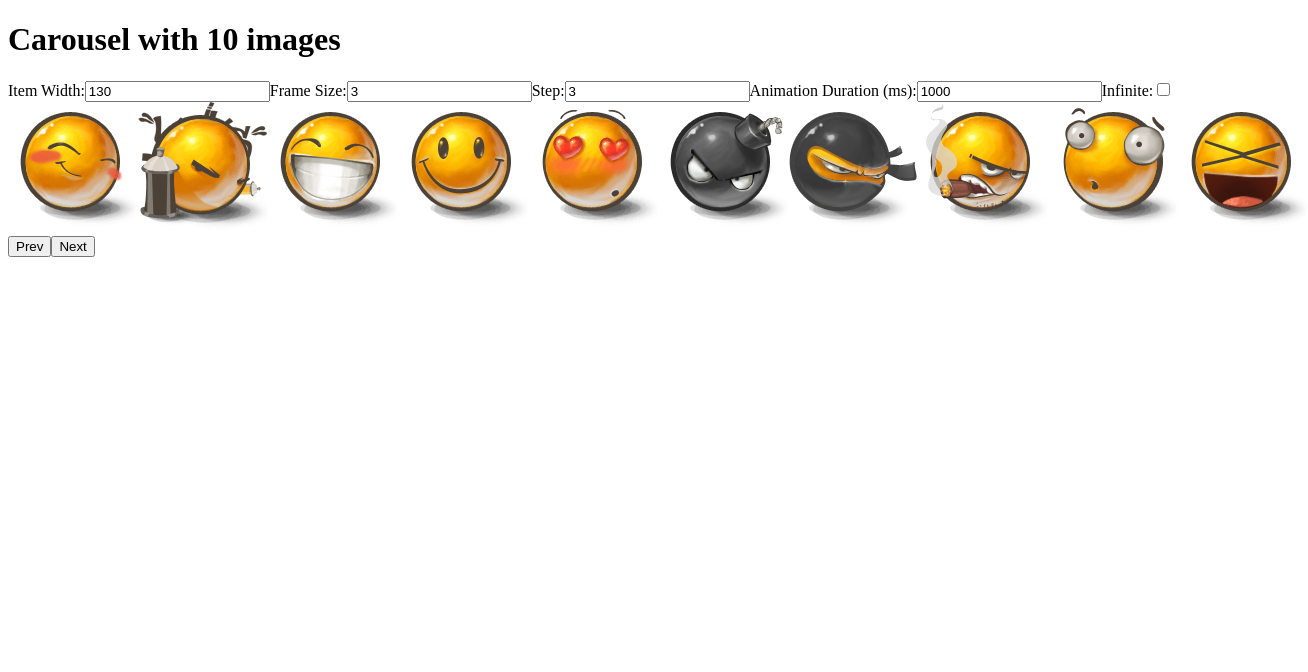
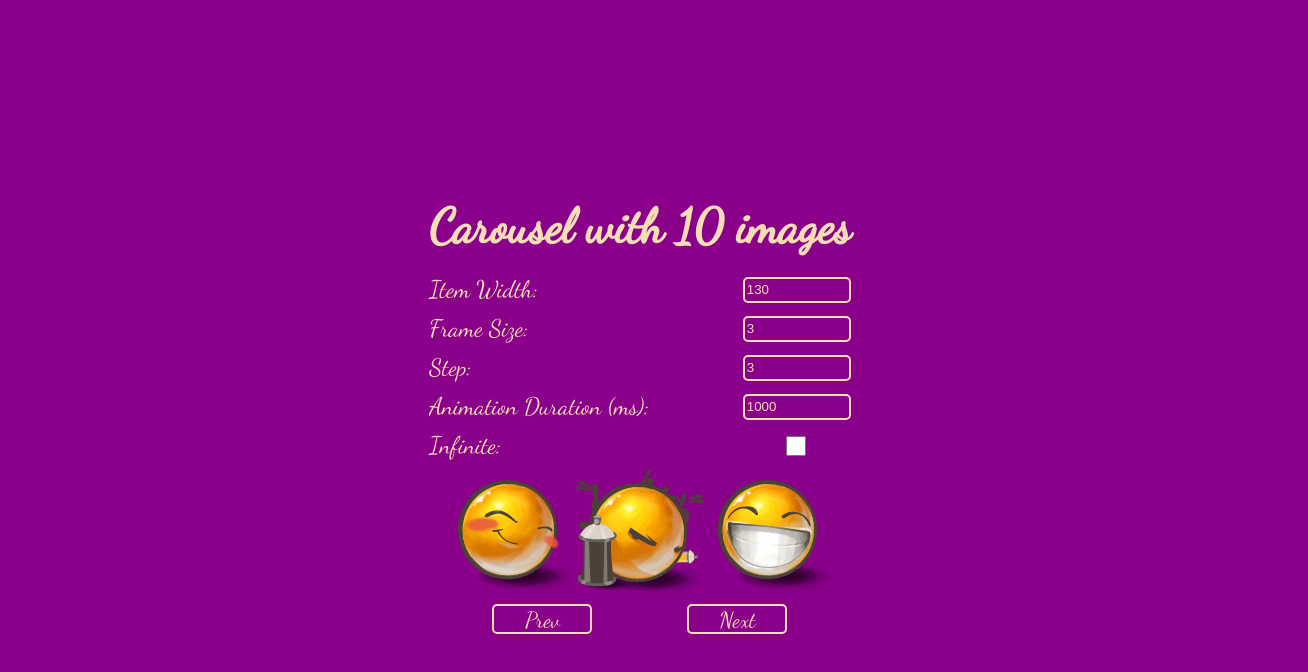
Before and after one commit to mate-academy/react_carousel, a React (Create React App) app: page / in a window 1280 px wide. Shown: the top 672 px of the page, 1308 px wide, since content can reach past the window. Built offline with nearby package versions, Linux system fonts and the light colour scheme; the HTML template or start-up script is replaced by a standard one.

Commit message:
working frames & css styles

```diff
--- a/public/index.html
+++ b/public/index.html
@@ -4,6 +4,9 @@
     <meta charset="utf-8" />
     <meta name="viewport" content="width=device-width, initial-scale=1" />
     <title>Carousel</title>
+    <link rel="preconnect" href="https://fonts.googleapis.com">
+    <link rel="preconnect" href="https://fonts.gstatic.com" crossorigin>
+    <link href="https://fonts.googleapis.com/css2?family=Dancing+Script&display=swap" rel="stylesheet">
   </head>
   <body>
     <div id="root"></div>
--- a/src/App.scss
+++ b/src/App.scss
@@ -1 +1,64 @@
 // style go here
+body {
+  display: grid;
+  place-items: center;
+  height: 100vh;
+  margin: 0;
+  background-color: darkmagenta;
+  color: wheat;
+  font-family: 'Dancing Script', cursive;
+}
+
+.App {
+  display: flex;
+  flex-direction: column;
+  align-items: center;
+  text-align: center;
+
+  &__title {
+    font-size: 48px;
+    margin-bottom: 20px;
+  }
+}
+
+.InputForm {
+  display: flex;
+  flex-direction: column;
+  width: 100%;
+
+  &__option {
+    margin-bottom: 10px;
+    display: flex;
+    justify-content: space-between;
+    align-items: center;
+
+    &--name {
+      margin: 0;
+      font-size: 24px;
+    }
+
+    &--frame {
+      margin: 0;
+      width: 100px;
+      height: 20px;
+      border: 2px solid wheat;
+      border-radius: 5px;
+      background-color: darkmagenta;
+      color: wheat;
+      transition: border-color 0.3s, box-shadow 0.3s;
+
+      &:hover,
+      &:focus {
+        border-color: #ff8c00;
+        box-shadow: 0 0 5px rgba(255, 140, 0, 0.5);
+        outline: none;
+      }
+    }
+
+    &--checkbox {
+      margin: 0 45px;
+      width: 20px;
+      height: 20px;
+    }
+  }
+}
--- a/src/App.tsx
+++ b/src/App.tsx
@@ -43,7 +43,10 @@ class App extends React.Component<{}, State> {
 
     return (
       <div className="App">
-        <h1 data-cy="title">
+        <h1
+          data-cy="title"
+          className="App__title"
+        >
           Carousel with
           {' '}
           {images.length}
@@ -52,9 +55,14 @@ class App extends React.Component<{}, State> {
         </h1>
 
         <div className="InputForm">
-          <label>
-            Item Width:
+          <label
+            className="InputForm__option"
+          >
+            <p className="InputForm__option--name">
+              Item Width:
+            </p>
             <input
+              className="InputForm__option--frame"
               type="number"
               value={itemWidth}
               onChange={(e) => this.handleInputChange(
@@ -63,9 +71,15 @@ class App extends React.Component<{}, State> {
             />
           </label>
 
-          <label>
-            Frame Size:
+          <label
+            className="InputForm__option"
+          >
+            <p className="InputForm__option--name">
+              Frame Size:
+            </p>
+
             <input
+              className="InputForm__option--frame"
               type="number"
               value={frameSize}
               onChange={(e) => this.handleInputChange(
@@ -74,9 +88,15 @@ class App extends React.Component<{}, State> {
             />
           </label>
 
-          <label>
-            Step:
+          <label
+            className="InputForm__option"
+          >
+            <p className="InputForm__option--name">
+              Step:
+            </p>
+
             <input
+              className="InputForm__option--frame"
               type="number"
               value={step}
               onChange={(e) => this.handleInputChange(
@@ -85,9 +105,15 @@ class App extends React.Component<{}, State> {
             />
           </label>
 
-          <label>
-            Animation Duration (ms):
+          <label
+            className="InputForm__option"
+          >
+            <p className="InputForm__option--name">
+              Animation Duration (ms):
+            </p>
+
             <input
+              className="InputForm__option--frame"
               type="number"
               value={animationDuration}
               onChange={(e) => this.handleInputChange(
@@ -96,9 +122,15 @@ class App extends React.Component<{}, State> {
             />
           </label>
 
-          <label>
-            Infinite:
+          <label
+            className="InputForm__option"
+          >
+            <p className="InputForm__option--name">
+              Infinite:
+            </p>
+
             <input
+              className="InputForm__option--checkbox"
               type="checkbox"
               checked={infinite}
               onChange={(e) => this.handleInputChange(
--- a/src/components/Carousel.scss
+++ b/src/components/Carousel.scss
@@ -1 +1,38 @@
-// style go here
+.Carousel {
+  display: grid;
+  place-items: center;
+  margin: 0;
+  grid-template-rows: 1fr;
+  grid-template-columns: 1fr 1fr;
+
+  &__frame {
+    width: 100%;
+    grid-column: 1 / 3;
+  }
+
+  &__button {
+    font-family: 'Dancing Script', cursive;
+    font-size: 22px;
+    width: 100px;
+    height: 30px;
+    border: 2px solid wheat;
+    border-radius: 5px;
+    background-color: darkmagenta;
+    color: wheat;
+    transition: border-color 0.3s, box-shadow 0.3s;
+
+    &:hover {
+      border-color: #ff8c00;
+      box-shadow: 0 0 5px rgba(255, 140, 0, 0.5);
+      outline: none;
+    }
+
+    &--prev {
+      grid-column: 1 / 2;
+    }
+
+    &--next {
+      grid-column: 2 / 3;
+    }
+  }
+}
--- a/src/components/Carousel.tsx
+++ b/src/components/Carousel.tsx
@@ -25,6 +25,7 @@ class Carousel extends React.Component<Props, State> {
       images, frameSize, step, infinite,
     } = this.props;
     const lastIndex = images.length - 1;
+
     let newIndex = currentIndex + step;
 
     if (infinite) {
@@ -39,6 +40,7 @@ class Carousel extends React.Component<Props, State> {
   handleDecrement = () => {
     const { currentIndex } = this.state;
     const { step, infinite } = this.props;
+
     let newIndex = currentIndex - step;
 
     if (infinite) {
@@ -51,24 +53,34 @@ class Carousel extends React.Component<Props, State> {
   };
 
   render() {
-    const { images, itemWidth, animationDuration } = this.props;
+    const {
+      images, itemWidth, animationDuration, frameSize,
+    } = this.props;
     const { currentIndex } = this.state;
 
+    const visibleImages = images.slice(currentIndex, currentIndex + frameSize);
+
     const frameStyle = {
-      width: `${itemWidth * images.length}px`,
+      width: `${itemWidth * frameSize}px`,
       transition: `transform ${animationDuration}ms ease-in-out`,
-      transform: `translateX(-${currentIndex * itemWidth}px)`,
     };
 
     return (
       <div className="Carousel">
-        <div className="Frame" style={frameStyle}>
-          {images.map((image, index) => (
-            <img key={image} src={image} alt={`Slide ${index + 1}`} style={{ width: `${itemWidth}px` }} />
+        <div className="Carousel__frame" style={frameStyle}>
+          {visibleImages.map((image, index) => (
+            <img
+              className="Carousel__frame--img"
+              key={image}
+              src={image}
+              alt={`Slide ${currentIndex + index + 1}`}
+              style={{ width: `${itemWidth}px` }}
+            />
           ))}
         </div>
 
         <button
+          className="Carousel__button Carousel__button--prev"
           type="button"
           onClick={this.handleDecrement}
         >
@@ -76,6 +88,7 @@ class Carousel extends React.Component<Props, State> {
         </button>
 
         <button
+          className="Carousel__button Carousel__button-next"
           type="button"
           onClick={this.handleIncrement}
           data-cy="next-button"
```
